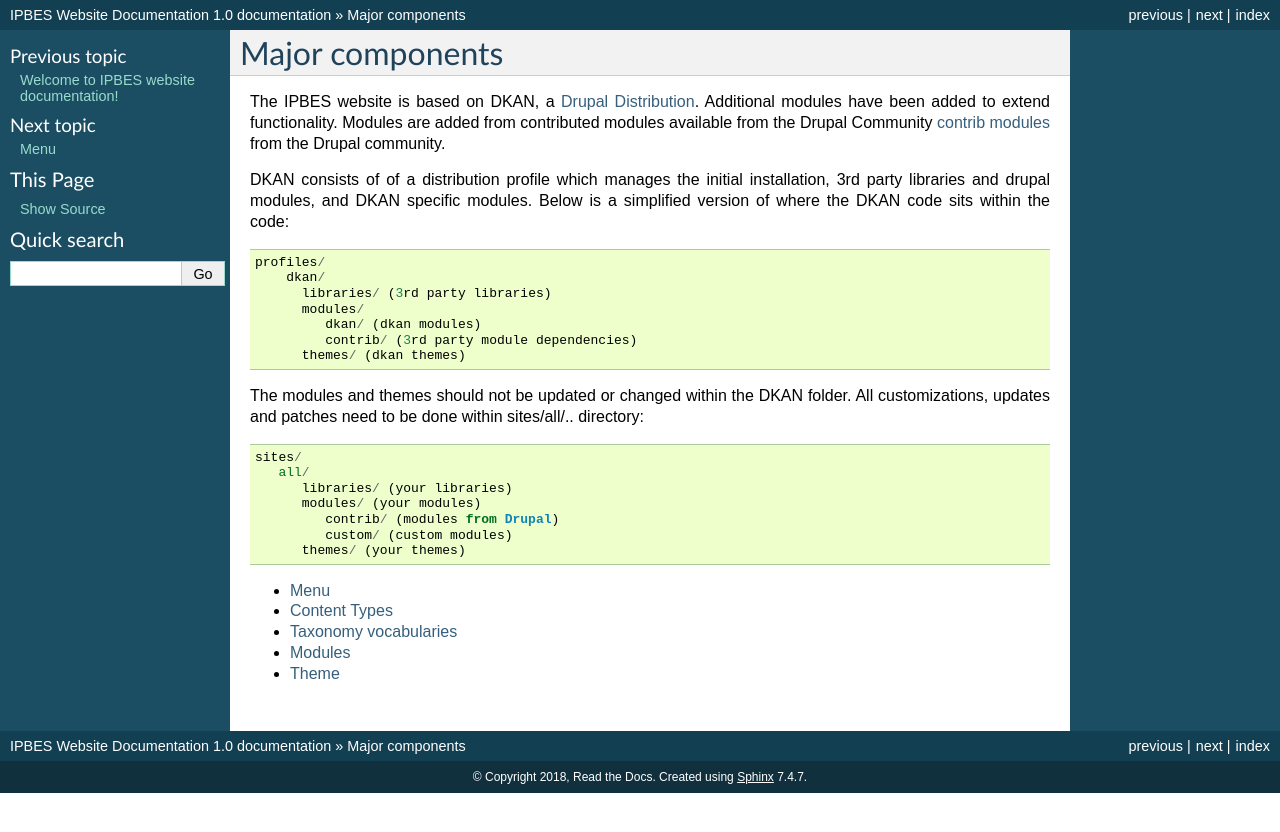
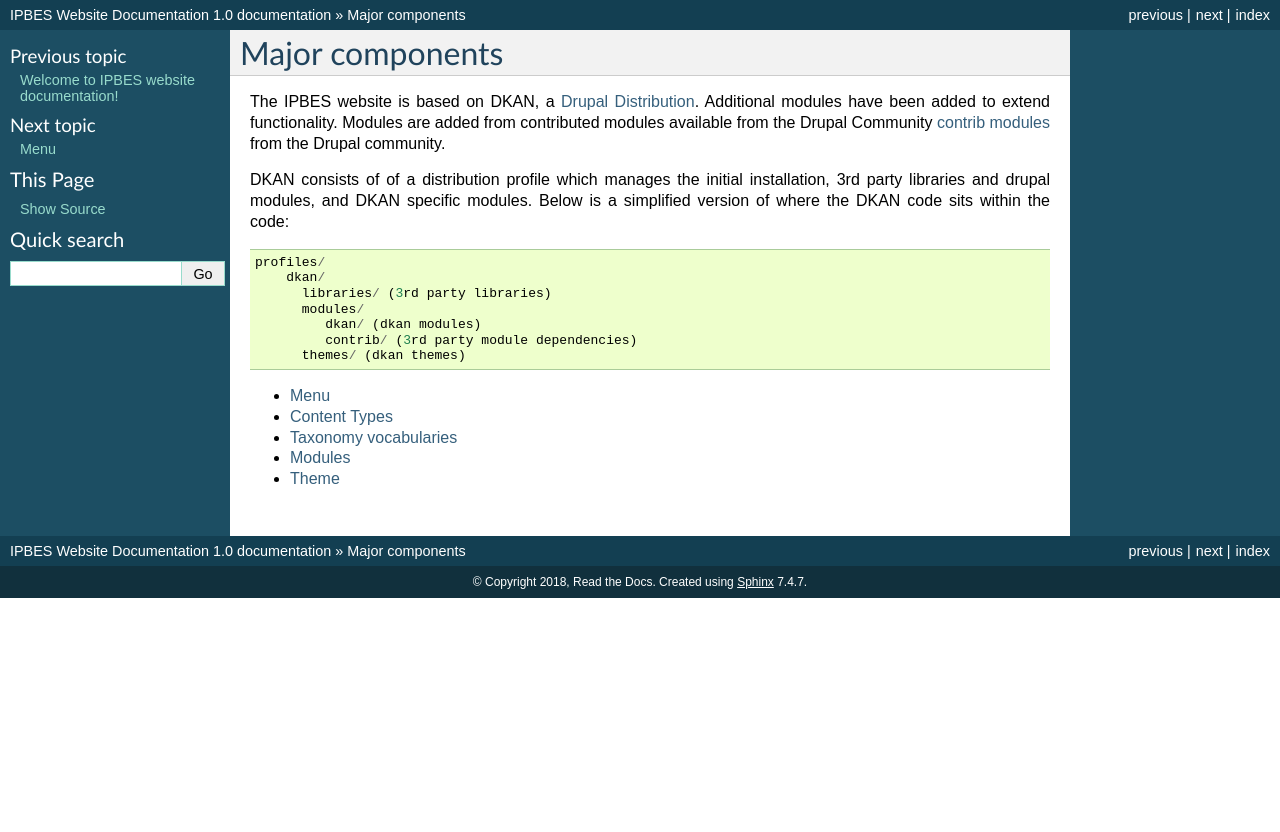
Before and after one commit to ipbes/ipbeswebdocs, a Sphinx documentation site: the page built from docs/components/index.rst, in a window 1280 px wide. Shown: the top 832 px of the page. Built offline with Sphinx 7.4.7, drawn with Linux system fonts in a browser that asks for light colours; pages that are not in the unit, such as notebooks, are missing from menus.

Commit message:
Update index.rst

```diff
--- a/docs/components/index.rst
+++ b/docs/components/index.rst
@@ -14,16 +14,6 @@ DKAN consists of of a distribution profile which manages the initial installatio
             contrib/ (3rd party module dependencies)
          themes/ (dkan themes)
 
-The modules and themes should not be updated or changed within the DKAN folder. All customizations, updates and patches need to be done within sites/all/.. directory::
-
-   sites/
-      all/
-         libraries/ (your libraries)
-         modules/ (your modules)
-            contrib/ (modules from Drupal)
-            custom/ (custom modules)
-         themes/ (your themes)
-
 
 .. toctree::
    :maxdepth: 1
```
